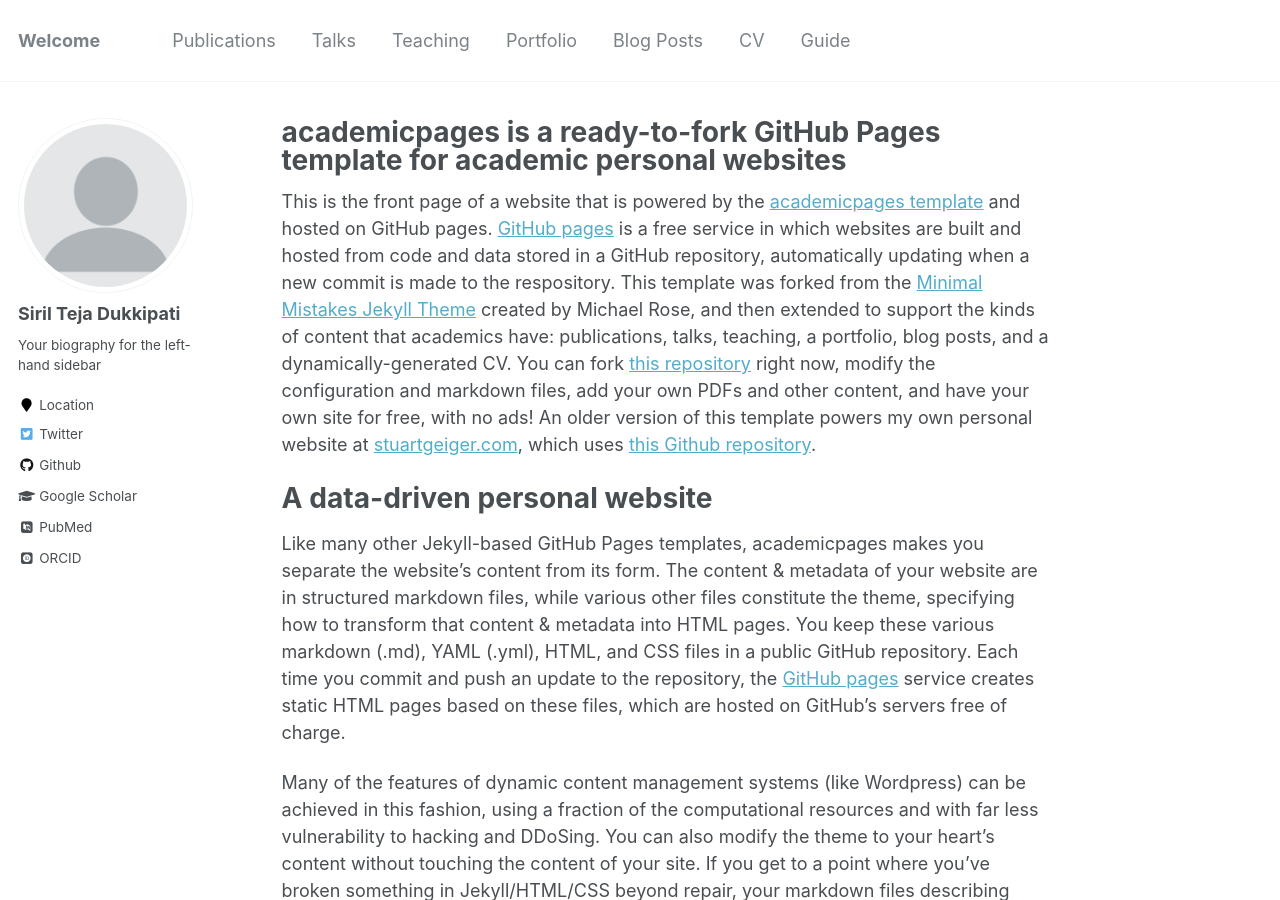
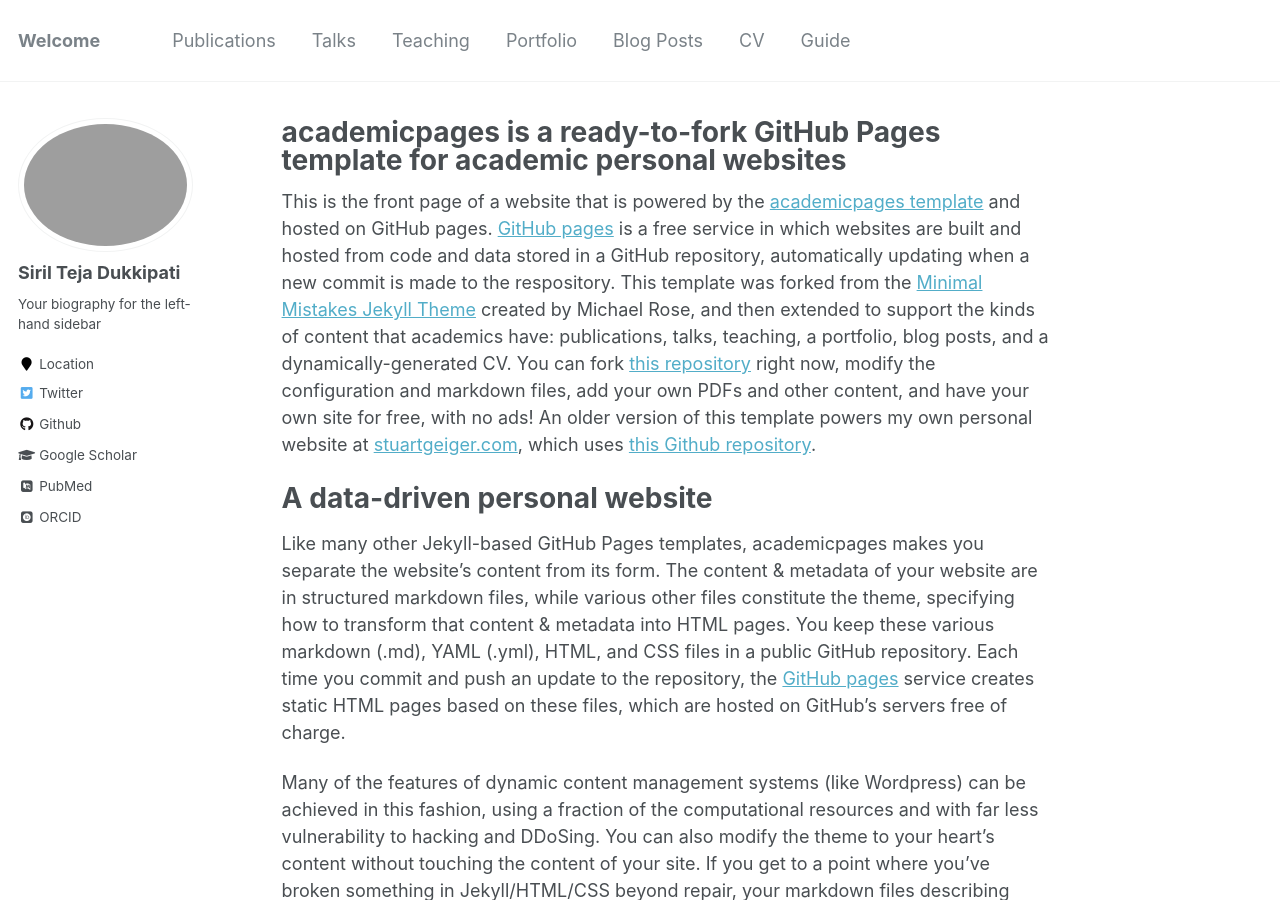
Before and after one commit to siril-teja/website, a Jekyll site: the page built from _pages/about.md, in a window 1280 px wide and 900 px high. Built offline with Jekyll 4.4.1, drawn with Linux system fonts in a browser that asks for light colours; some web fonts are replaced.

Commit message:
added profile pic

```diff
--- a/_config.yml
+++ b/_config.yml
@@ -11,9 +11,9 @@
 title_separator          : "-"
 name                     : &name "Your Name"
 description              : &description "personal description"
-url                      : https://academicpages.github.io # the base hostname & protocol for your site e.g. "https://mmistakes.github.io"
+url                      : https://siril-teja.github.io/website/ # the base hostname & protocol for your site e.g. "https://mmistakes.github.io"
 baseurl                  : "" # the subpath of your site, e.g. "/blog"
-repository               : "academicpages/academicpages.github.io"
+repository               : #"academicpages/academicpages.github.io"
 teaser                   :  # filename of teaser fallback teaser image placed in /images/, .e.g. "500x300.png"
 breadcrumbs              : false # true, false (default)
 words_per_minute         : 160
@@ -81,7 +81,7 @@
 # Site Author
 author:
   name             : "Siril Teja Dukkipati"
-  avatar           : "profile.png"
+  avatar           : "profile.jpeg"
   bio              : "Your biography for the left-hand sidebar"
   location         : "Location"
   employer         :
```
Also changed, not shown: 1 other file.
